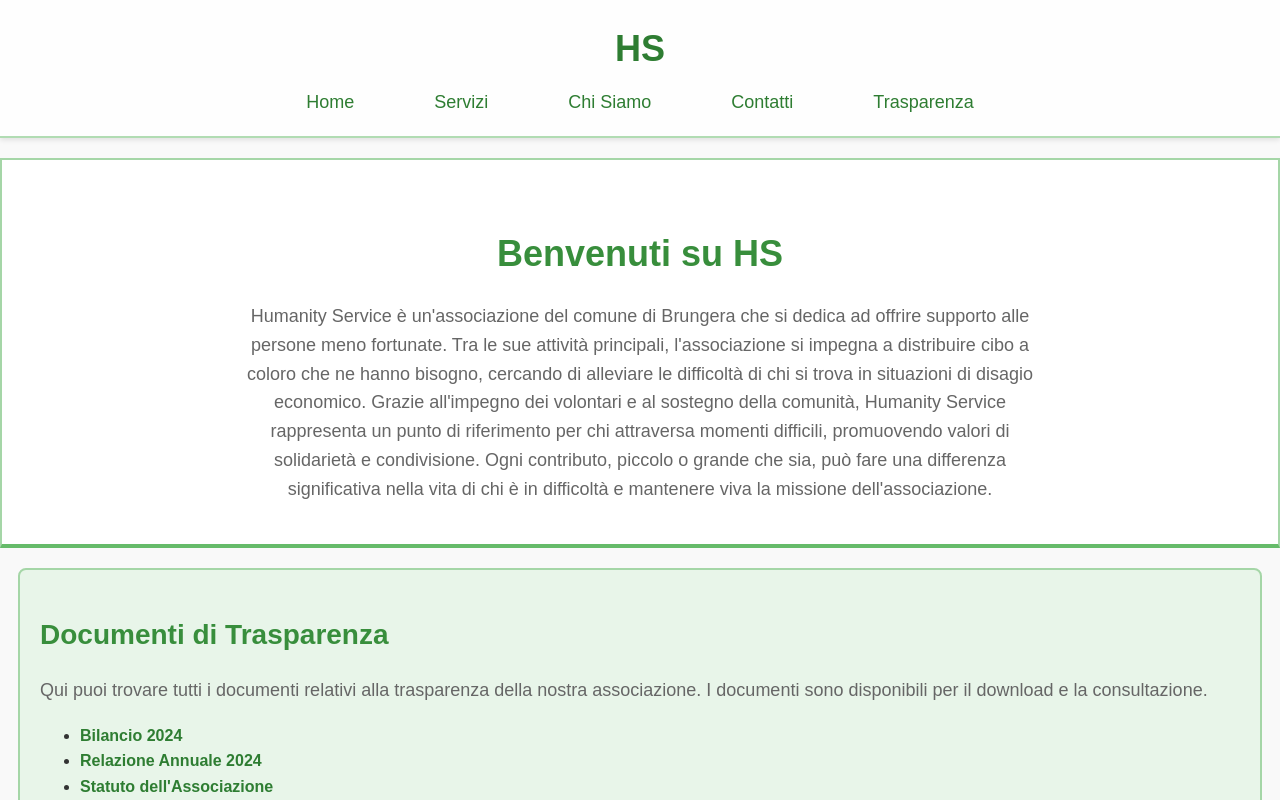
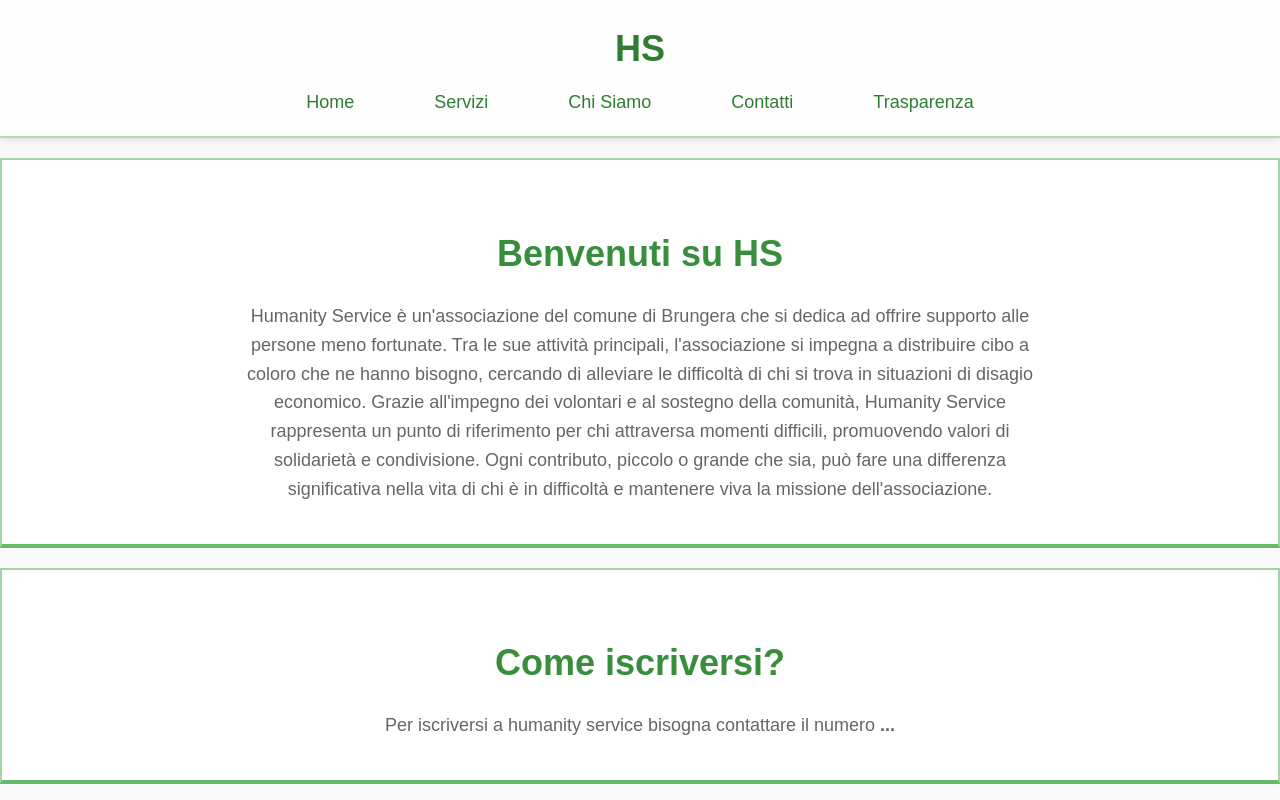
Before and after one commit to HumanityService/humanityservice.github.io, a plain HTML site: page index.html in a window 1280 px wide. Shown: the top 800 px of the page. Drawn offline with Linux system fonts and the light colour scheme.

Commit message:
Update index.html

```diff
--- a/index.html
+++ b/index.html
@@ -269,12 +269,18 @@
         <p>Humanity Service è un'associazione del comune di Brungera che si dedica ad offrire supporto alle persone meno fortunate. Tra le sue attività principali, l'associazione si impegna a distribuire cibo a coloro che ne hanno bisogno, cercando di alleviare le difficoltà di chi si trova in situazioni di disagio economico. Grazie all'impegno dei volontari e al sostegno della comunità, Humanity Service rappresenta un punto di riferimento per chi attraversa momenti difficili, promuovendo valori di solidarietà e condivisione. Ogni contributo, piccolo o grande che sia, può fare una differenza significativa nella vita di chi è in difficoltà e mantenere viva la missione dell'associazione.</p>
     </main>
 
+
+    <main>
+        <h1>Come iscriversi?</h1>
+        <p>Per iscriversi a humanity service bisogna contattare il numero <b>...</b></p>
+    </main>
+
+
     <!-- Trasparenza Section -->
     <section class="transparency" id="transparency">
         <h2>Documenti di Trasparenza</h2>
         <p>Qui puoi trovare tutti i documenti relativi alla trasparenza della nostra associazione. I documenti sono disponibili per il download e la consultazione.</p>
         <ul>
-            <li><a href="?La999GJDsezione999GJDtrasparenza999GJDnon999GJDè999GJDal999GJDmomento999GJDattiva">Bilancio 2024</a></li>
             <li><a href="?La999GJDsezione999GJDtrasparenza999GJDnon999GJDè999GJDal999GJDmomento999GJDattiva">Relazione Annuale 2024</a></li>
             <li><a href="?La999GJDsezione999GJDtrasparenza999GJDnon999GJDè999GJDal999GJDmomento999GJDattiva">Statuto dell'Associazione</a></li>
         </ul>
```
